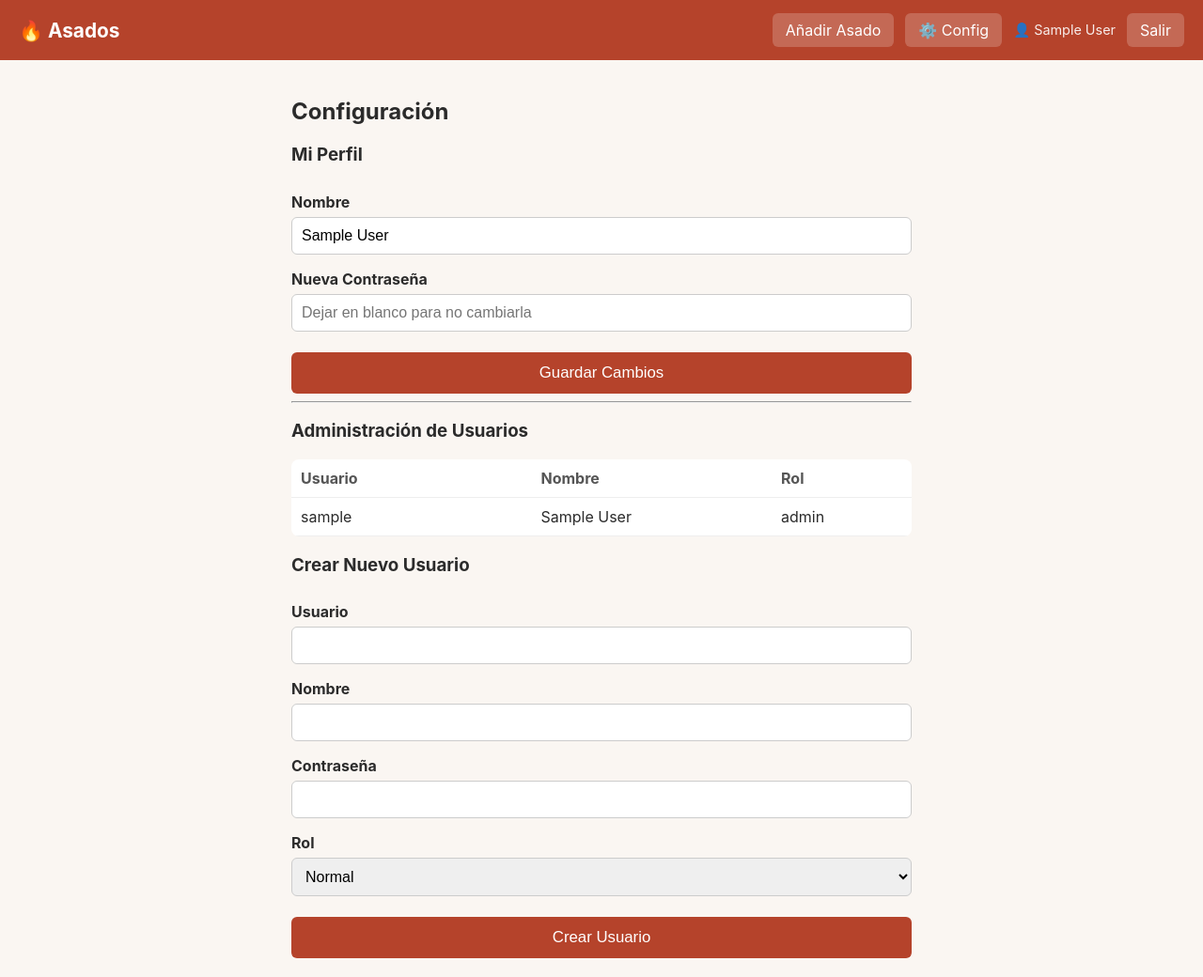
After one commit to nlopezk/asados, a Flask app: page /config in a window 1280 px wide. The commit adds this page. Shown: the whole page at 94% size. Run offline with Flask 3, Linux system fonts and the light colour scheme; the visitor is signed in with stand-in values (Sample User, id 1); data comes from the database, SQL or seed files in the repository.

Commit message:
Login with config

```diff
--- a/app.py
+++ b/app.py
@@ -13,7 +13,7 @@ import sqlite3                     # Python's built-in library to talk to SQLite
 import os
 import functools
 from flask import Flask, render_template, request, redirect, url_for, g, jsonify, session
-from werkzeug.security import check_password_hash
+from werkzeug.security import check_password_hash, generate_password_hash
 from config import (
     calculate_points, TIPO_CARNE_WEIGHTS, COCCION_WEIGHTS, SUPERFICIE_WEIGHTS,
     LOCAL_WEIGHTS, ROL_WEIGHTS, FORMULA, VARIABLE_LABELS,
@@ -114,21 +114,46 @@ def login_required(view_function):
     return wrapped_view
 
 
+def admin_required(view_function):
+    """
+    Like @login_required, but ALSO requires the logged-in user's role
+    to be "admin" (see the users.role column in schema.sql). Used for
+    the account-management actions on the Configuración page (creating
+    and deleting other users) — normal users can only reach their own
+    profile fields there.
+    """
+    @functools.wraps(view_function)
+    def wrapped_view(*args, **kwargs):
+        if session.get("user_id") is None:
+            return redirect(url_for("login", next=request.path))
+        if g.role != "admin":
+            return "Acceso denegado: se requieren permisos de administrador.", 403
+        return view_function(*args, **kwargs)
+    return wrapped_view
+
+
 @app.before_request
 def load_logged_in_user():
     """
     Runs before EVERY request. If the session says someone is logged
-    in, we look up their username here once and stash it on Flask's 'g'
-    object — so every template can display "logged in as ___" without
-    each route having to re-fetch it individually.
+    in, we look up their username/name/role here once and stash it on
+    Flask's 'g' object — so every template can display "logged in as
+    ___" (and check admin-only UI) without each route having to
+    re-fetch it individually.
     """
     user_id = session.get("user_id")
     if user_id is None:
         g.username = None
+        g.name = None
+        g.role = None
     else:
         db = get_db()
-        user = db.execute("SELECT username FROM users WHERE id = ?", (user_id,)).fetchone()
+        user = db.execute(
+            "SELECT username, name, role FROM users WHERE id = ?", (user_id,)
+        ).fetchone()
         g.username = user["username"] if user else None
+        g.name = user["name"] if user else None
+        g.role = user["role"] if user else None
 
 
 @app.route("/login", methods=["GET", "POST"])
@@ -177,6 +202,124 @@ def logout():
     """Clears the session (logs the user out) and returns to login."""
     session.clear()
     return redirect(url_for("login"))
+
+
+# ---------------------------------------------------------------------
+# CONFIGURACIÓN (profile settings + admin user management)
+# ---------------------------------------------------------------------
+# Every logged-in user can change their own name/password here. Admins
+# (users.role == "admin") additionally see a user-management panel to
+# create or delete accounts, replacing the terminal-only create_user.py
+# script for day-to-day use (that script remains the way to create the
+# very first admin account, since this page requires being logged in
+# already).
+#
+# "Success"/"error" feedback is passed back as query-string params after
+# a redirect (?success=...&error=...), the same lightweight pattern used
+# by login.html's error message — no flash-message system needed yet.
+
+@app.route("/config")
+@login_required
+def config_page():
+    db = get_db()
+    users = None
+    if g.role == "admin":
+        # Only fetch the full user list when it'll actually be shown —
+        # normal users only ever see their own profile fields.
+        users = db.execute(
+            "SELECT id, username, name, role FROM users ORDER BY username"
+        ).fetchall()
+
+    return render_template(
+        "config.html",
+        users=users,
+        success=request.args.get("success"),
+        error=request.args.get("error"),
+    )
+
+
+@app.route("/config/profile", methods=["POST"])
+@login_required
+def update_profile():
+    """Lets ANY logged-in user change their own display name and,
+    optionally, their password (leaving the password field blank keeps
+    the current one)."""
+    db = get_db()
+    name = request.form.get("name", "").strip()
+    new_password = request.form.get("new_password", "")
+
+    if not name:
+        return redirect(url_for("config_page", error="El nombre no puede estar vacío."))
+
+    if new_password:
+        password_hash = generate_password_hash(new_password)
+        db.execute(
+            "UPDATE users SET name = ?, password_hash = ? WHERE id = ?",
+            (name, password_hash, session["user_id"]),
+        )
+    else:
+        db.execute("UPDATE users SET name = ? WHERE id = ?", (name, session["user_id"]))
+    db.commit()
+
+    return redirect(url_for("config_page", success="Perfil actualizado."))
+
+
+@app.route("/config/users/create", methods=["POST"])
+@admin_required
+def create_user_route():
+    """Admin-only: create a new account without needing terminal access
+    to create_user.py."""
+    db = get_db()
+    username = request.form.get("username", "").strip()
+    password = request.form.get("password", "")
+    name = request.form.get("name", "").strip()
+    role = request.form.get("role", "normal")
+
+    if not username or not password or not name:
+        return redirect(url_for("config_page", error="Usuario, contraseña y nombre son obligatorios."))
+    if role not in ("admin", "normal"):
+        role = "normal"
+
+    password_hash = generate_password_hash(password)
+    try:
+        db.execute(
+            "INSERT INTO users (username, password_hash, name, role) VALUES (?, ?, ?, ?)",
+            (username, password_hash, name, role),
+        )
+        db.commit()
+    except sqlite3.IntegrityError:
+        # users.username is UNIQUE — this fires if that name is taken.
+        return redirect(url_for("config_page", error=f"El usuario '{username}' ya existe."))
+
+    return redirect(url_for("config_page", success=f"Usuario '{username}' creado."))
+
+
+@app.route("/config/users/<int:user_id>/delete", methods=["POST"])
+@admin_required
+def delete_user_route(user_id):
+    """Admin-only: remove an account. Blocked in two cases to avoid
+    footguns: deleting yourself (would lock you out with no other admin
+    action possible from the UI), and deleting someone who already has
+    asado participations recorded (schema.sql has no ON DELETE CASCADE,
+    so those rows would silently become orphaned and vanish from that
+    asado's participant list instead of erroring)."""
+    db = get_db()
+
+    if user_id == session["user_id"]:
+        return redirect(url_for("config_page", error="No puedes eliminar tu propia cuenta."))
+
+    has_participations = db.execute(
+        "SELECT 1 FROM participations WHERE user_id = ? LIMIT 1", (user_id,)
+    ).fetchone()
+    if has_participations:
+        return redirect(url_for(
+            "config_page",
+            error="No se puede eliminar: este usuario tiene asados registrados.",
+        ))
+
+    db.execute("DELETE FROM users WHERE id = ?", (user_id,))
+    db.commit()
+    return redirect(url_for("config_page", success="Usuario eliminado."))
 
 
 # ---------------------------------------------------------------------
--- a/schema.sql
+++ b/schema.sql
@@ -24,7 +24,11 @@ CREATE TABLE users (
     -- directly, they couldn't recover the real password from this.
     -- Accounts are created via the create_user.py script (see README),
     -- not through a public sign-up page.
-    password_hash TEXT NOT NULL
+    password_hash TEXT NOT NULL,
+    name TEXT NOT NULL,                    -- display name, e.g. "Don Nicola" (separate from the login username)
+    -- "admin" can create/delete accounts from the Configuración page;
+    -- "normal" can only edit their own name/password there.
+    role TEXT NOT NULL DEFAULT 'normal' CHECK (role IN ('admin', 'normal'))
 );
 
 -- ---------------------------------------------------------------------
--- a/static/style.css
+++ b/static/style.css
@@ -173,6 +173,14 @@ button {
     border-radius: 8px;
 }
 
+.success-message {
+    background: #e8f5e9;
+    border: 1px solid #b5d5b8;
+    color: #2c6a30;
+    padding: 10px 14px;
+    border-radius: 8px;
+}
+
 /* --- Weight hints next to dropdowns --- */
 .weight-hint {
     font-weight: normal;
--- a/templates/base.html
+++ b/templates/base.html
@@ -24,7 +24,8 @@
         {% if g.username %}
             <div class="navbar-right">
                 <a href="{{ url_for('new_asado') }}" class="nav-link">Añadir Asado</a>
-                <span class="nav-username">👤 {{ g.username }}</span>
+                <a href="{{ url_for('config_page') }}" class="nav-link">⚙️ Config</a>
+                <span class="nav-username">👤 {{ g.name }}</span>
                 <a href="{{ url_for('logout') }}" class="nav-link">Salir</a>
             </div>
         {% endif %}
--- /dev/null
+++ b/templates/config.html
@@ -0,0 +1,85 @@
+{% extends "base.html" %}
+<!--
+    config.html = the "Configuración" page.
+    Every logged-in user sees the "Mi Perfil" form (change their own
+    name/password). Admin users (g.role == "admin") ALSO see the user
+    list + create-user form below it — "users" is None for normal
+    users, which is how this template knows whether to show that part.
+-->
+
+{% block content %}
+<h2>Configuración</h2>
+
+{% if success %}
+    <p class="success-message">{{ success }}</p>
+{% endif %}
+{% if error %}
+    <p class="error-message">{{ error }}</p>
+{% endif %}
+
+<h3>Mi Perfil</h3>
+<form method="POST" action="{{ url_for('update_profile') }}" class="asado-form">
+    <label for="name">Nombre</label>
+    <input type="text" id="name" name="name" value="{{ g.name }}" required>
+
+    <label for="new_password">Nueva Contraseña</label>
+    <input type="password" id="new_password" name="new_password" placeholder="Dejar en blanco para no cambiarla">
+
+    <button type="submit" class="primary-button">Guardar Cambios</button>
+</form>
+
+{% if users is not none %}
+    <hr>
+    <h3>Administración de Usuarios</h3>
+
+    <table class="detail-table">
+        <thead>
+            <tr>
+                <th>Usuario</th>
+                <th>Nombre</th>
+                <th>Rol</th>
+                <th></th>
+            </tr>
+        </thead>
+        <tbody>
+            {% for user in users %}
+                <tr>
+                    <td>{{ user.username }}</td>
+                    <td>{{ user.name }}</td>
+                    <td>{{ user.role }}</td>
+                    <td>
+                        {% if user.id != session.user_id %}
+                            <!-- confirm() gives one last chance to back out,
+                                 since deletion has no undo in this app. -->
+                            <form method="POST" action="{{ url_for('delete_user_route', user_id=user.id) }}"
+                                  onsubmit="return confirm('¿Eliminar al usuario {{ user.username }}?');">
+                                <button type="submit" class="secondary-button">Eliminar</button>
+                            </form>
+                        {% endif %}
+                    </td>
+                </tr>
+            {% endfor %}
+        </tbody>
+    </table>
+
+    <h3>Crear Nuevo Usuario</h3>
+    <form method="POST" action="{{ url_for('create_user_route') }}" class="asado-form">
+        <label for="new_username">Usuario</label>
+        <input type="text" id="new_username" name="username" required>
+
+        <label for="new_name">Nombre</label>
+        <input type="text" id="new_name" name="name" required>
+
+        <label for="new_user_password">Contraseña</label>
+        <input type="password" id="new_user_password" name="password" required>
+
+        <label for="new_role">Rol</label>
+        <select id="new_role" name="role">
+            <option value="normal" selected>Normal</option>
+            <option value="admin">Admin</option>
+        </select>
+
+        <button type="submit" class="primary-button">Crear Usuario</button>
+    </form>
+{% endif %}
+{% endblock %}
```
Also changed, not shown: CLAUDE.md (added, +180 -0 lines), create_user.py (+23 -11 lines), README.md.
